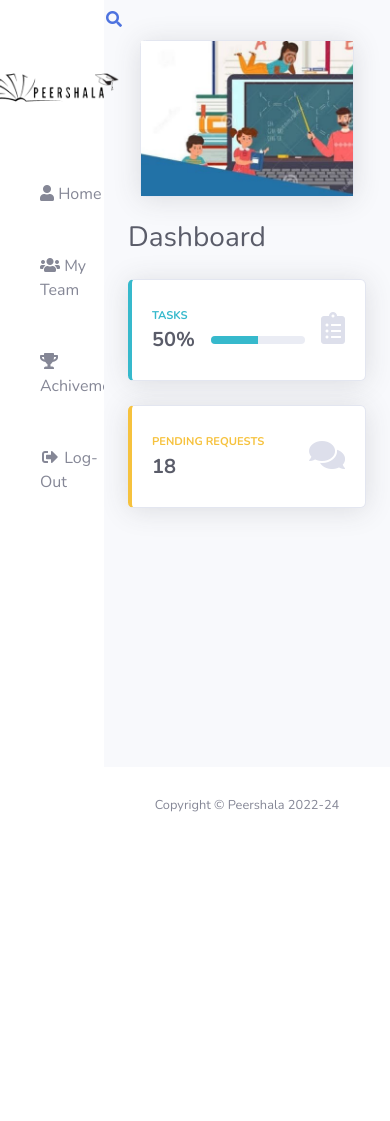
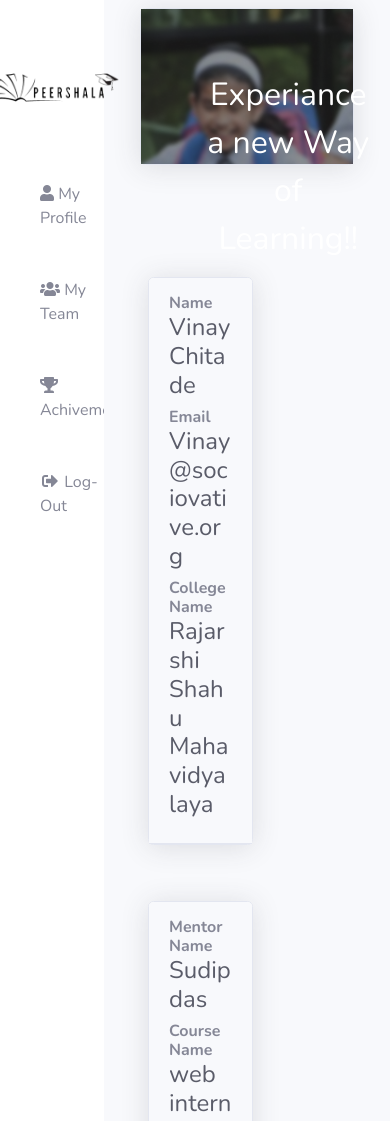
Before and after one commit to peershala/dashboard, a website with bundled scripts: page index.html in a window 390 px wide. Shown: the top 1121 px of the page. Before the commit the page ends 844 px from the top, so only its background shows below. Built offline with nearby package versions, Linux system fonts and the light colour scheme.

Commit message:
optimized The mobile view of index page

```diff
--- a/css/green.css
+++ b/css/green.css
@@ -1,5 +1,5 @@
 #dbimg1{
-    background: url(../img/1643630165731.jpg);
+    background: url(../img/Rectangle\ 39.png);
     background-size: cover;
     background-repeat: no-repeat;
     height: 155px;
@@ -36,6 +36,31 @@
 .sidebar-logo{
     margin-top: 7rem;
 }
+.sidebar-toggle-bk{
+    background-color: grey !important;
+    margin-top: 2rem;
+
+}
+.card-row-cont{
+    margin-top: 5rem;
+    margin-bottom: 2.4rem;
+}
+.intern-info-cards{
+    margin: 2rem;
+    width: 40%;
+}
+.dbimg-position{
+    margin-top: 0.5rem;
+}
+.banner-txt{
+    text-align: center;
+    font-size: 2rem;
+    color: #ffff;
+    position: relative;
+    left: 24%;
+    top: 42px;
+    display: flex;
+}
 #side-nav{
     margin-top: 4rem !important;
 }
--- a/index.html
+++ b/index.html
@@ -44,10 +44,10 @@
             <!-- Nav Item - Dashboard -->
           <ul id="side-nav">
 
-            <li class="side-list-it">
+            <li class="side-list-it ">
                 <a href="#"></a>
                 <i class="fas fa-user"></i>
-                <span>Home</span>
+                <span>My Profile</span>
                </li>
 
                <li class="side-list-it">
@@ -68,6 +68,9 @@
                 <span>Log-Out</span>
                </li>
           </ul>
+          <div class="text-center d-none d-md-inline ">
+            <button class="rounded-circle border-0 sidebar-toggle-bk" id="sidebarToggle"></button>
+        </div>
         </ul>
         <!-- End of Sidebar -->
 
@@ -85,28 +88,7 @@
                     <ul class="navbar-nav ml-auto">
 
                         <!-- Nav Item - Search Dropdown (Visible Only XS) -->
-                        <li class="nav-item dropdown no-arrow d-sm-none">
-                            <a class="nav-link dropdown-toggle" href="#" id="searchDropdown" role="button"
-                                data-toggle="dropdown" aria-haspopup="true" aria-expanded="false">
-                                <i class="fas fa-search fa-fw"></i>
-                            </a>
-                            <!-- Dropdown - Messages -->
-                            <div class="dropdown-menu dropdown-menu-right p-3 shadow animated--grow-in"
-                                aria-labelledby="searchDropdown">
-                                <form class="form-inline mr-auto w-100 navbar-search">
-                                    <div class="input-group">
-                                        <input type="text" class="form-control bg-light border-0 small"
-                                            placeholder="Search for..." aria-label="Search"
-                                            aria-describedby="basic-addon2">
-                                        <div class="input-group-append">
-                                            <button class="btn btn-primary" type="button">
-                                                <i class="fas fa-search fa-sm"></i>
-                                            </button>
-                                        </div>
-                                    </div>
-                                </form>
-                            </div>
-                        </li>
+
 
 
 
@@ -115,92 +97,48 @@
 
 
                         <!-- Area Chart -->
-                        <div class="col-xl-8 col-lg-7" id="dbimgcont">
+                        <div class="col-xl-8 col-lg-7 dbimg-position" id="dbimgcont">
                             <div class="card shadow mb-4">
 
                                 <!-- Card Body -->
                                 <div class="card-body"id="dbimg1">
-                                    <div class="chart-area" >
-
+                                    <div class="" >
+                                        <span class="banner-txt">Experiance a new Way of Learning!!</span>
                                     </div>
                                 </div>
                             </div>
                         </div>
 
                     <!-- Page Heading -->
-                    <div class="d-sm-flex align-items-center justify-content-between mb-4">
-                        <h1 class="h3 mb-0 text-gray-800">Dashboard</h1>
 
+
+                    <!-- Content Row -->
+                    <div class="row card-row-cont">
+
+                    <div class="card shadow mb-4 intern-info-cards">
+                        <div class="card-header py-3">
+                            <h6 class="m-0 font-weight-bold text-grey">Name</h6>
+                            <h4 class="text-dark">Vinay Chitade</h4>
+                            <h6 class="m-0 font-weight-bold text-grey">Email</h6>
+                            <h4 class="text-dark">Vinay@sociovative.org</h4>
+                            <h6 class="m-0 font-weight-bold text-gery">College Name</h6>
+                            <h4 class="text-dark">Rajarshi Shahu Mahavidyalaya</h4>
+                        </div>
                     </div>
 
-                    <!-- Content Row -->
-                    <div class="row">
-
-
-
-                        <!-- Earnings (Monthly) Card Example -->
-                        <div class="col-xl-3 col-md-6 mb-4">
-                            <div class="card border-left-info shadow h-100 py-2">
-                                <div class="card-body">
-                                    <div class="row no-gutters align-items-center">
-                                        <div class="col mr-2">
-                                            <div class="text-xs font-weight-bold text-info text-uppercase mb-1">Tasks
-                                            </div>
-                                            <div class="row no-gutters align-items-center">
-                                                <div class="col-auto">
-                                                    <div class="h5 mb-0 mr-3 font-weight-bold text-gray-800">50%</div>
-                                                </div>
-                                                <div class="col">
-                                                    <div class="progress progress-sm mr-2">
-                                                        <div class="progress-bar bg-info" role="progressbar"
-                                                            style="width: 50%" aria-valuenow="50" aria-valuemin="0"
-                                                            aria-valuemax="100"></div>
-                                                    </div>
-                                                </div>
-                                            </div>
-                                        </div>
-                                        <div class="col-auto">
-                                            <i class="fas fa-clipboard-list fa-2x text-gray-300"></i>
-                                        </div>
-                                    </div>
-                                </div>
-                            </div>
-                        </div>
-
-                        <!-- Pending Requests Card Example -->
-                        <div class="col-xl-3 col-md-6 mb-4">
-                            <div class="card border-left-warning shadow h-100 py-2">
-                                <div class="card-body">
-                                    <div class="row no-gutters align-items-center">
-                                        <div class="col mr-2">
-                                            <div class="text-xs font-weight-bold text-warning text-uppercase mb-1">
-                                                Pending Requests</div>
-                                            <div class="h5 mb-0 font-weight-bold text-gray-800">18</div>
-                                        </div>
-                                        <div class="col-auto">
-                                            <i class="fas fa-comments fa-2x text-gray-300"></i>
-                                        </div>
-                                    </div>
-                                </div>
-                            </div>
+                    <div class="card shadow mb-4 intern-info-cards">
+                        <div class="card-header py-3">
+                            <h6 class="m-0 font-weight-bold text-grey">Mentor Name</h6>
+                            <h4 class="text-dark">Sudip das</h4>
+                            <h6 class="m-0 font-weight-bold text-grey">Course Name</h6>
+                            <h4 class="text-dark">web intern</h4>
+                            <h6 class="m-0 font-weight-bold text-grey">Course Duration</h6>
+                            <h4 class="text-dark">6 months</h4>
                         </div>
                     </div>
 
                     <!-- Content Row -->
-
-                    <!-- Content Row -->
-                    <div class="row">
-
-
-
-                        <div class="col-lg-6 ucardinfo mb-4">
-
-
-
-                        </div>
-                    </div>
-
-                </div>
+                   </div>
                 <!-- /.container-fluid -->
 
             </div>
```
Also changed, not shown: img/Rectangle 39.png (added), img/Rectangle 40.svg (added).
